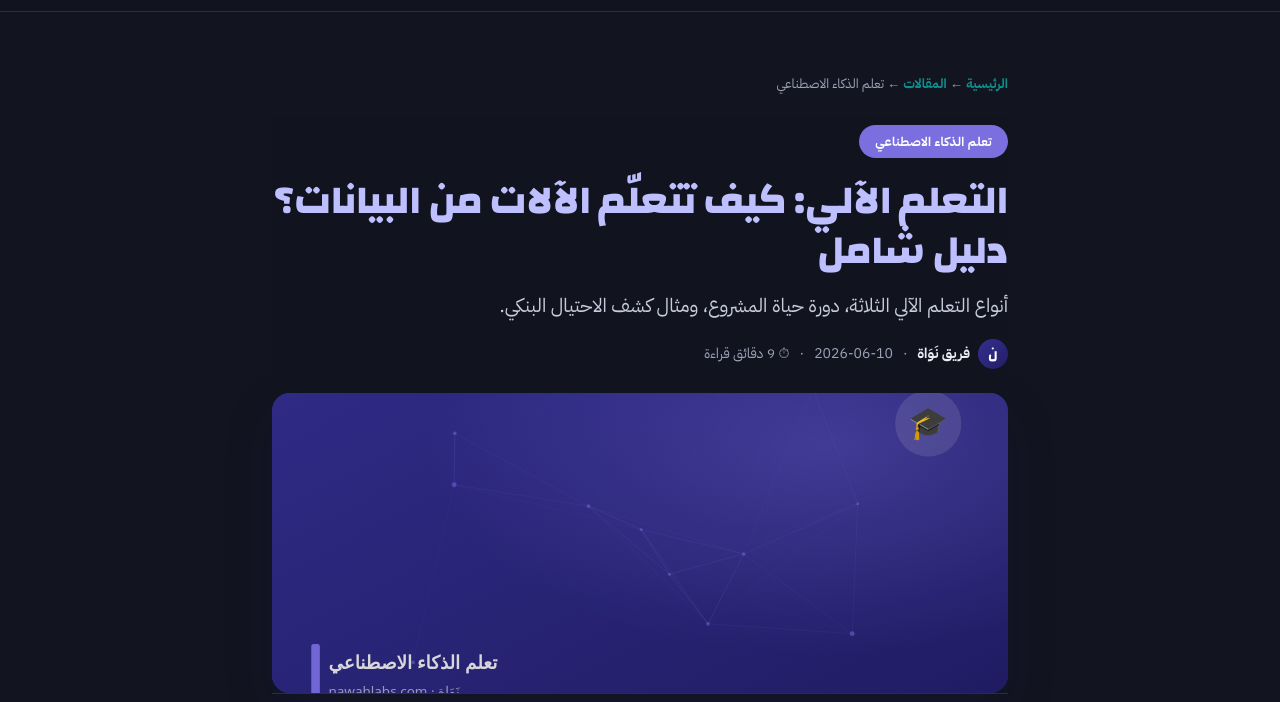
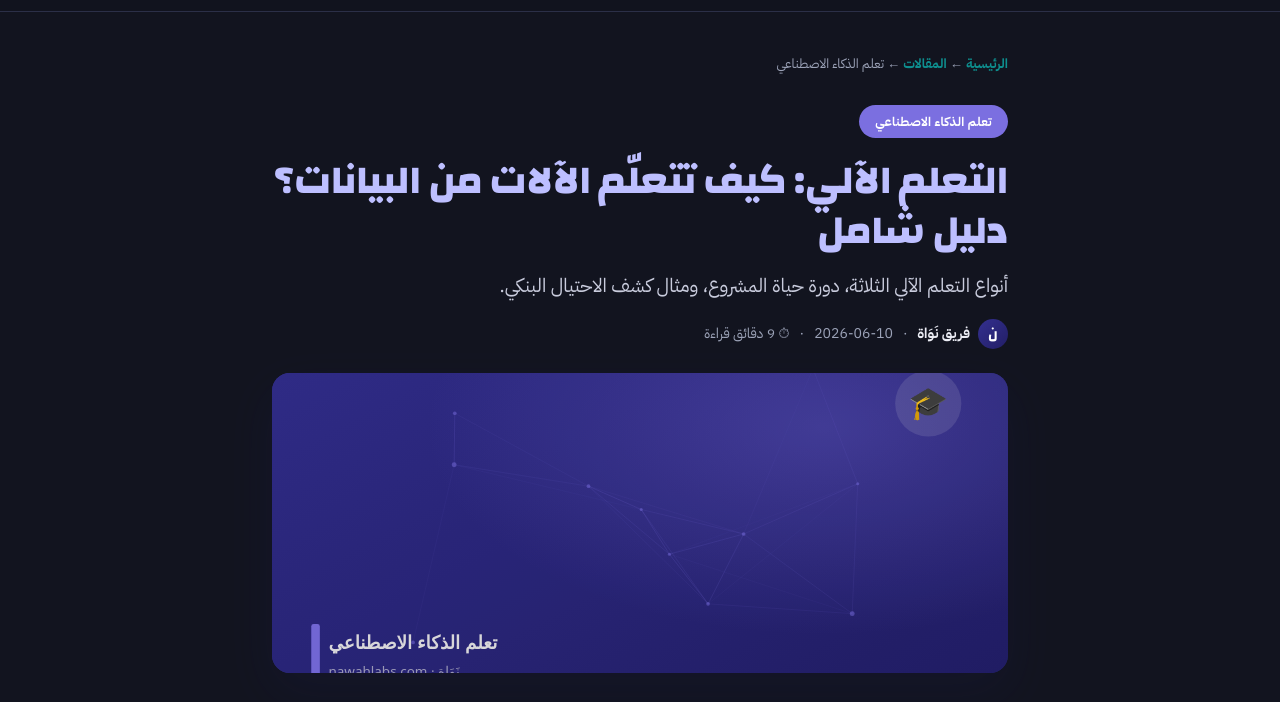
Before and after one commit to darkskky85/nawah, a plain HTML site: page articles/a1.html in a window 1280 px wide. Both pictures are taken after a click on the button "تبديل الوضع الليلي". Shown: the part 63-765 px from the top of the page. Drawn offline with Linux system fonts and the light colour scheme.

Commit message:
Update style.css

```diff
--- a/assets/style.css
+++ b/assets/style.css
@@ -19,7 +19,7 @@ img{max-width:100%}
 #progress{position:fixed;top:0;right:0;height:4px;width:0;background:linear-gradient(90deg,var(--teal),var(--primary));z-index:200}
 
 /* ===== الترويسة ===== */
-header{position:sticky;top:0;z-index:100;background:rgba(251,250,246,.92);backdrop-filter:blur(10px);border-bottom:1px solid var(--line)}
+body>header{position:sticky;top:0;z-index:100;background:rgba(251,250,246,.92);backdrop-filter:blur(10px);border-bottom:1px solid var(--line)}
 .nav{display:flex;align-items:center;justify-content:space-between;padding:14px 0;gap:16px}
 .logo{display:flex;align-items:center;gap:10px;font-family:'Changa';font-weight:800;font-size:1.5rem;color:var(--primary-deep)}
 .logo svg{flex:none}
@@ -114,7 +114,7 @@ header{position:sticky;top:0;z-index:100;background:rgba(251,250,246,.92);backdr
 .channel p{color:var(--muted);font-size:.86rem}
 
 /* ===== صفحة المقال ===== */
-.article-page{max-width:780px;margin:0 auto;padding:60px 22px}
+.article-page{max-width:780px;margin:0 auto;padding:40px 22px 60px;scroll-margin-top:80px}
 .article-page .back{color:var(--teal);font-weight:700;display:inline-flex;gap:6px;margin-bottom:26px;cursor:pointer;background:none;border:none;font-family:'IBM Plex Sans Arabic';font-size:1rem}
 .article-page h1{font-size:clamp(1.7rem,3.5vw,2.5rem);color:var(--primary-deep);margin-bottom:14px}
 .article-meta{display:flex;gap:18px;color:var(--muted);font-size:.88rem;padding-bottom:24px;border-bottom:1px solid var(--line);margin-bottom:34px;flex-wrap:wrap}
@@ -172,7 +172,7 @@ footer a:hover{color:#fff}
 /* ============ إضافات الإصدار 2 ============ */
 /* الوضع الليلي */
 html[data-theme=dark]{--bg:#12141F;--card:#1B1E2E;--ink:#ECEDF5;--muted:#9CA3B8;--line:#2B2F47;--teal-soft:#13343A;--amber-soft:#332711;--primary-deep:#BDBFFF;--primary:#9B9EF5;--shadow:0 6px 24px rgba(0,0,0,.35)}
-[data-theme=dark] header{background:rgba(18,20,31,.92)}
+[data-theme=dark] body>header{background:rgba(18,20,31,.92)}
 [data-theme=dark] footer,[data-theme=dark] .newsletter,[data-theme=dark] .promo,[data-theme=dark] .cart-btn,[data-theme=dark] .btn-primary,[data-theme=dark] .toast{background:#23264A;color:#ECEDF5}
 [data-theme=dark] .cart-btn:hover,[data-theme=dark] .btn-primary:hover{background:#2C3060}
 [data-theme=dark] .article-page p,[data-theme=dark] .article-page li{color:#C9CCDD}
@@ -471,7 +471,7 @@ header,footer{content-visibility:visible}
    ============================================================ */
 
 /* Hero المقال */
-.article-hero{margin:0 0 32px;max-width:760px}
+.article-hero{margin:0 0 32px;max-width:760px;position:static}
 .article-hero-inner{padding:8px 0 24px}
 .ah-cat{display:inline-block;background:var(--hero-accent,var(--teal));color:#fff;font-size:.78rem;
   font-weight:700;border-radius:50px;padding:5px 16px;margin-bottom:18px;letter-spacing:.3px}
@@ -487,10 +487,12 @@ header,footer{content-visibility:visible}
 /* غلاف Hero الكبير — ارتفاع ثابت محدود، لا يتمدد ولا يطغى على النص */
 .article-hero-cover{border-radius:18px;overflow:hidden;box-shadow:0 18px 50px rgba(34,30,102,.16);
   height:300px;background:linear-gradient(135deg,var(--hero-a,var(--primary)),var(--hero-b,var(--primary-deep)));
-  position:relative;z-index:0}
+  position:relative;z-index:1}
 .article-hero-cover img{width:100%;height:100%;object-fit:cover;display:block}
 /* فاصل واضح بين الغلاف وبداية النص */
 .article-body{position:relative;z-index:1;margin-top:14px}
+/* العنوان والبيانات فوق كل شيء، بمسافة عن الهيدر الثابت */
+.article-hero-inner{position:relative;z-index:2}
 @media(max-width:900px){.article-hero-cover{height:240px}}
 @media(max-width:600px){
   .article-hero-cover{border-radius:12px;height:180px}
```
